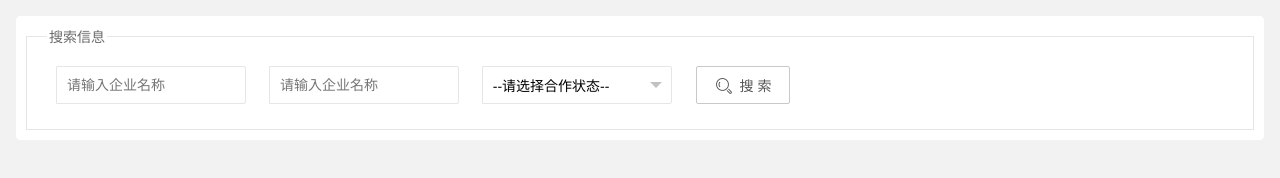
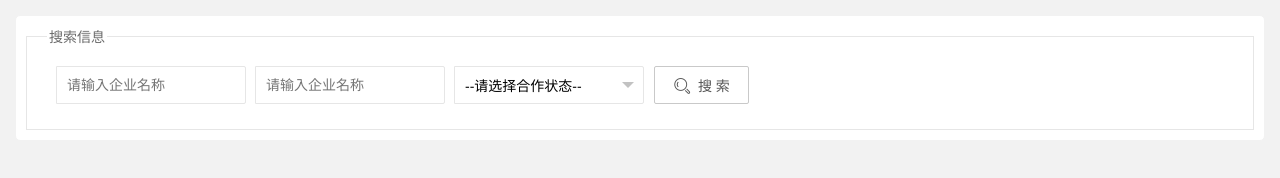
Before and after one commit to Yup-China/jobsearch, a plain HTML site: page page/company/findCompany.html in a window 1280 px wide. Drawn offline with Linux system fonts and the light colour scheme.

Commit message:
Update findCompany.html

```diff
--- a/page/company/findCompany.html
+++ b/page/company/findCompany.html
@@ -18,24 +18,20 @@
 			<div style="margin: 10px 10px 10px 10px">
 				<form class="layui-form layui-form-pane" action="">
 					<div class="layui-form-item">
-						<div class="layui-inline">
 						<div class="layui-input-inline">
 							<input id="cname" type="text" name="cname" placeholder="请输入企业名称" autocomplete="off" class="layui-input">
 						</div>
-						</div>
-						<div class="layui-inline">
+
 						<div class="layui-input-inline">
 							<input id="city" type="text" name="city" placeholder="请输入企业名称" autocomplete="off" class="layui-input">
 						</div>
-						</div>
-						<div class="layui-inline">
+
 						<div class="layui-input-inline">
 							<select name="status">
 								<option value="0">--请选择合作状态--</option>
 								<option value="1">合作中</option>
 								<option value="2">暂停合作</option>
 							</select>
-							</div>
 						</div>
 
 
```
Lines whose indentation alone changed are shown as unchanged.
